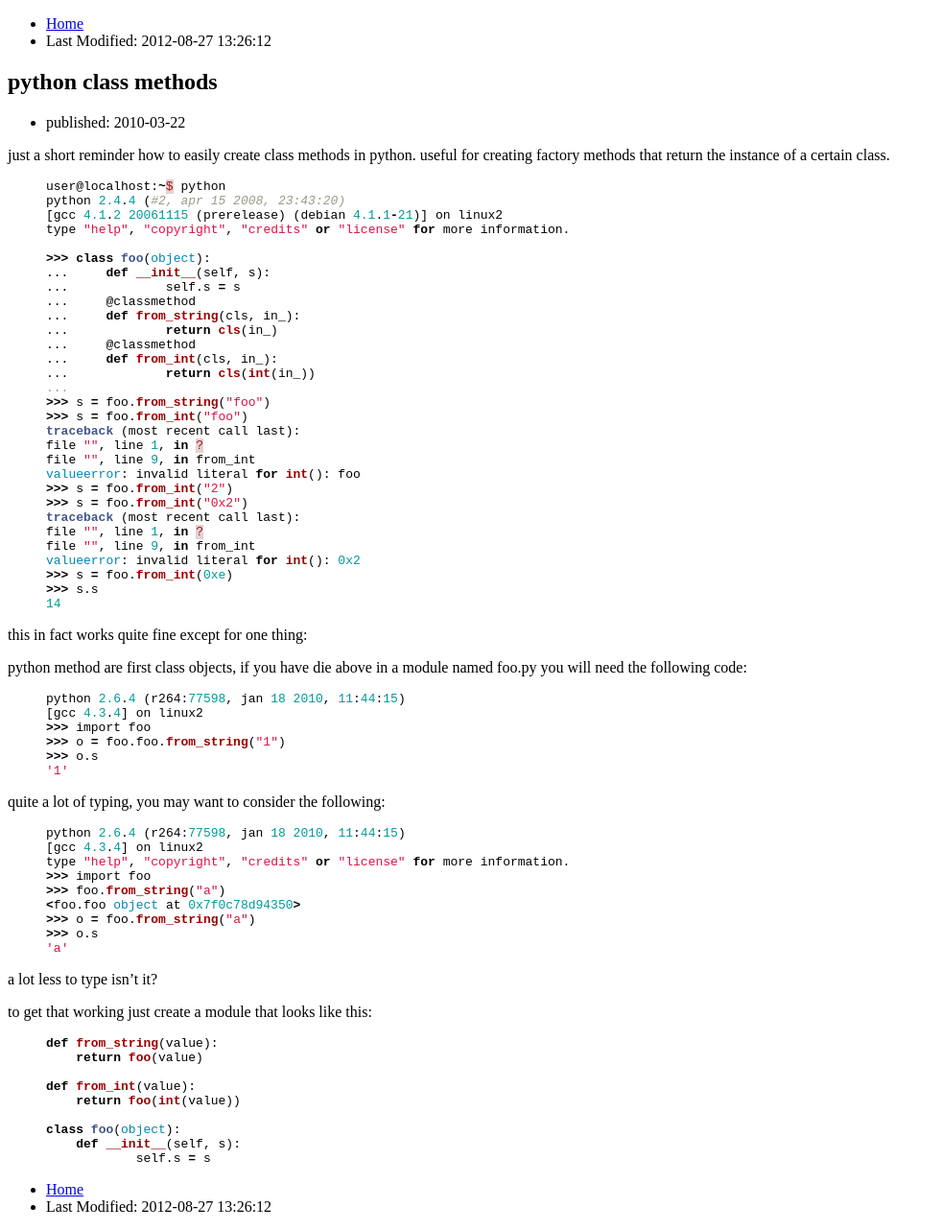
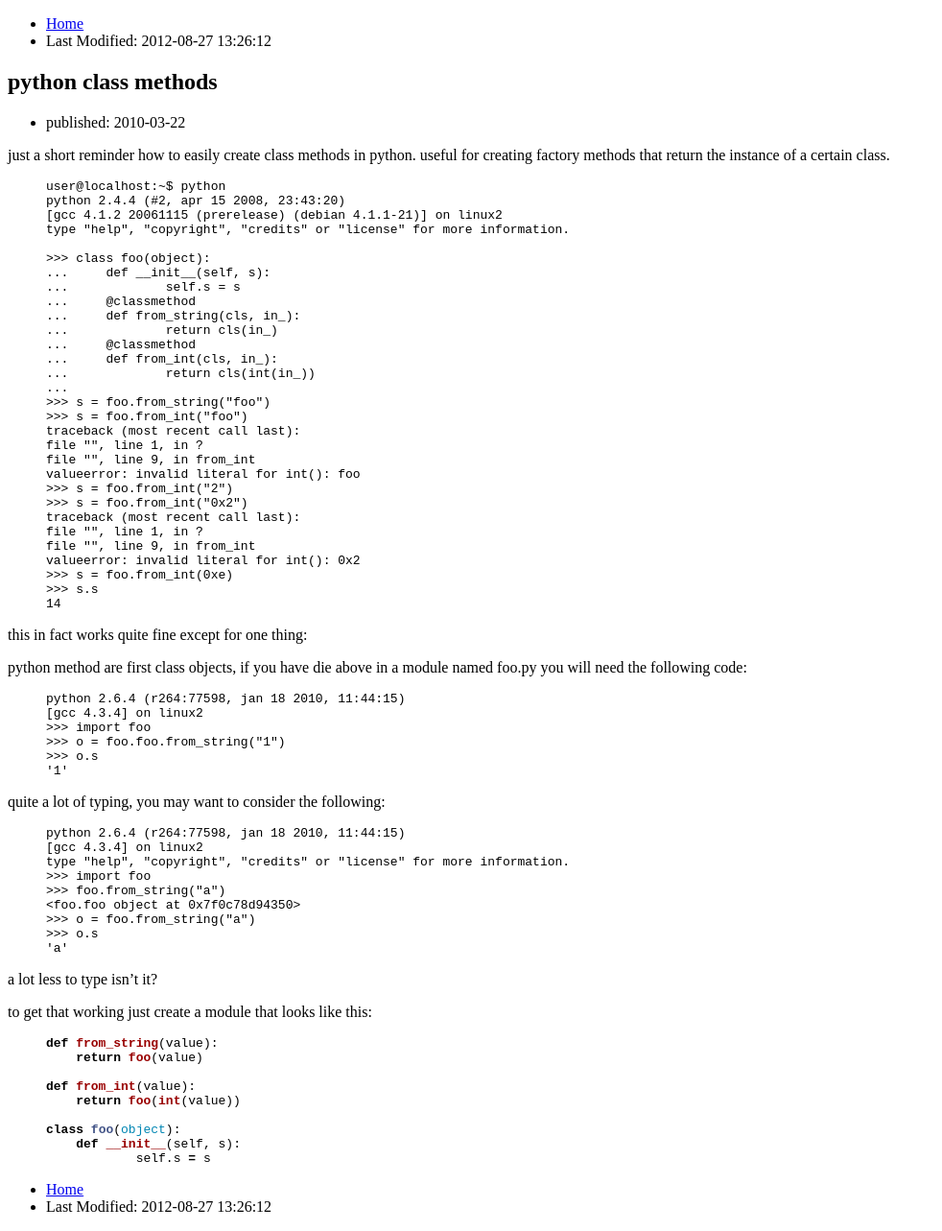
Before and after one commit to serverhorror/serverhorror.github.com, a Jekyll site: the page built from _posts/2010-03-22-python-class-methods.markdown, in a window 1280 px wide. Shown: the whole page at 96% size, without its empty margins (0-982 px from the left). Built offline with Jekyll 4.4.1, drawn with Linux system fonts in a browser that asks for light colours; Markdown is read by kramdown in place of the engine named in the settings.

Commit message:
wordpress sourcecode tag to jekyll highlight migrated

```diff
--- a/_posts/2010-03-22-python-class-methods.markdown
+++ b/_posts/2010-03-22-python-class-methods.markdown
@@ -10,7 +10,8 @@
 
 Just a short reminder how to easily create class methods in python. Useful for creating factory methods that return the instance of a certain class.
 
-{% highlight python %}user@localhost:~$ python
+{% highlight text %}
+user@localhost:~$ python
 Python 2.4.4 (#2, Apr 15 2008, 23:43:20)
 [GCC 4.1.2 20061115 (prerelease) (Debian 4.1.1-21)] on linux2
 Type "help", "copyright", "credits" or "license" for more information.
@@ -47,7 +48,7 @@
 
 Python method are first class objects, if you have die above in a module named foo.py you will need the following code:
 
-{% highlight python %}
+{% highlight text %}
 Python 2.6.4 (r264:77598, Jan 18 2010, 11:44:15)
 [GCC 4.3.4] on linux2
 >>> import foo
@@ -59,7 +60,7 @@
 
 Quite a lot of typing, you may want to consider the following:
 
-{% highlight python %}
+{% highlight text %}
 Python 2.6.4 (r264:77598, Jan 18 2010, 11:44:15)
 [GCC 4.3.4] on linux2
 Type "help", "copyright", "credits" or "license" for more information.
```
